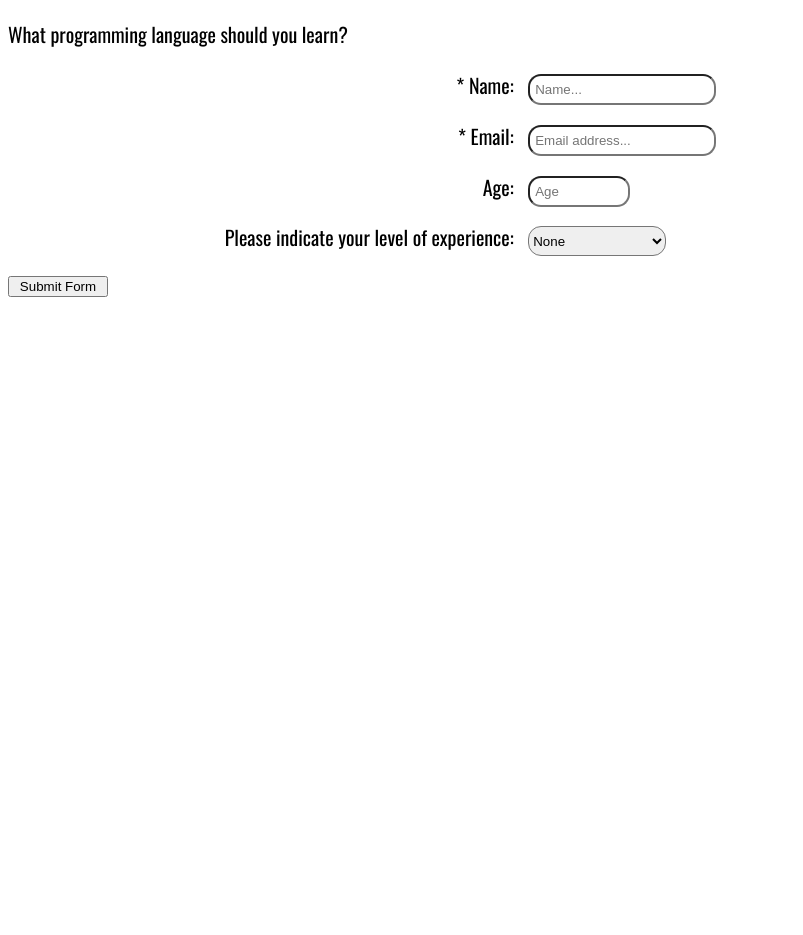
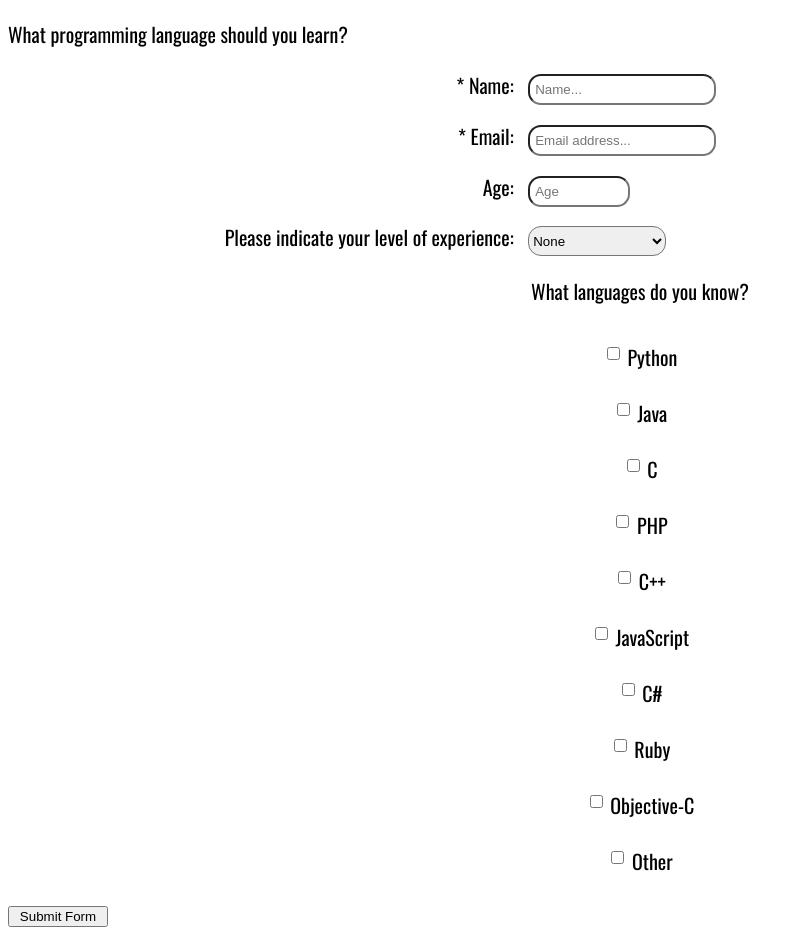
Before and after one commit to db001/fcc-projects, a website: page survey/index.html in a window 1280 px wide. Shown: the part 62-997 px from the top of the page, without its empty margins (0-803 px from the left). Before the commit the page ends 800 px from the top, so only its background shows below. Drawn offline with nearby package versions, Linux system fonts and the light colour scheme; a web font is replaced by a local one.

Commit message:
Survey: checkboxes added

```diff
--- a/survey/app/css/prefixed.css
+++ b/survey/app/css/prefixed.css
@@ -15,12 +15,18 @@ p {
     margin-top: 5px;
     height: 25px;
     padding-left: 5px;
-    border-radius: 5px; }
+    border-radius: 13px; }
   #survey-form #age-label {
     width: 15%; }
   #survey-form button {
     margin-top: 20px;
     width: 100px; }
+  #survey-form select {
+    height: 30px;
+    border-radius: 13px; }
+
+.input-group {
+  margin-top: 15px; }
 
 .label-right-align {
   text-align: right;
--- a/survey/app/scss/_components.form.scss
+++ b/survey/app/scss/_components.form.scss
@@ -41,3 +41,11 @@ $border-rad: 13px;
   width: 48%;
   margin-left: 10px;
 }
+.checkbox-list {
+  text-align: center;
+}
+
+.checkbox-group {
+  display: block;
+  padding: 10px 10px;
+}
--- a/survey/app/scss/_elements.scss
+++ b/survey/app/scss/_elements.scss
@@ -1,3 +1,7 @@
+body {
+  box-sizing: border-box;
+}
+
 h1 {
   font-family: $header-font;
 }
--- a/survey/index.html
+++ b/survey/index.html
@@ -66,6 +66,53 @@
         </div>
       </div>
 
+      <div class="input-group">
+        <div class="checkbox-list">
+          <p>What languages do you know?</p>
+          <div class="checkbox-group">
+            <input id="Python" type="checkbox">
+            <label for="Python">Python</label>
+          </div>
+          <div class="checkbox-group">
+            <input id="Java" type="checkbox">
+            <label for="Java">Java</label>
+          </div>
+          <div class="checkbox-group">
+            <input id="C" type="checkbox">
+            <label for="C">C</label>
+          </div>
+          <div class="checkbox-group">
+            <input id="PHP" type="checkbox">
+            <label for="PHP">PHP</label>
+          </div>
+          <div class="checkbox-group">
+            <input id="C++" type="checkbox">
+            <label for="C++">C++</label>
+          </div>
+          <div class="checkbox-group">
+            <input id="JavaScript" type="checkbox">
+            <label for="JavaScript">JavaScript</label>
+          </div>
+          <div class="checkbox-group">
+            <input id="C#" type="checkbox">
+            <label for="C#">C#</label>
+          </div>
+          <div class="checkbox-group">
+            <input id="Ruby" type="checkbox">
+            <label for="Ruby">Ruby</label>
+          </div>
+          <div class="checkbox-group">
+            <input id="Objective-C" type="checkbox">
+            <label for="Objective-C">Objective-C</label>
+          </div>
+          <div class="checkbox-group">
+            <input id="Other" type="checkbox">
+            <label for="Other">Other</label>
+          </div>
+        </div>
+      </div>
+
+
 
 
       <button type="submit">Submit Form</button>
```
Also changed, not shown: survey/app/css/styles.css, 2 other files.
